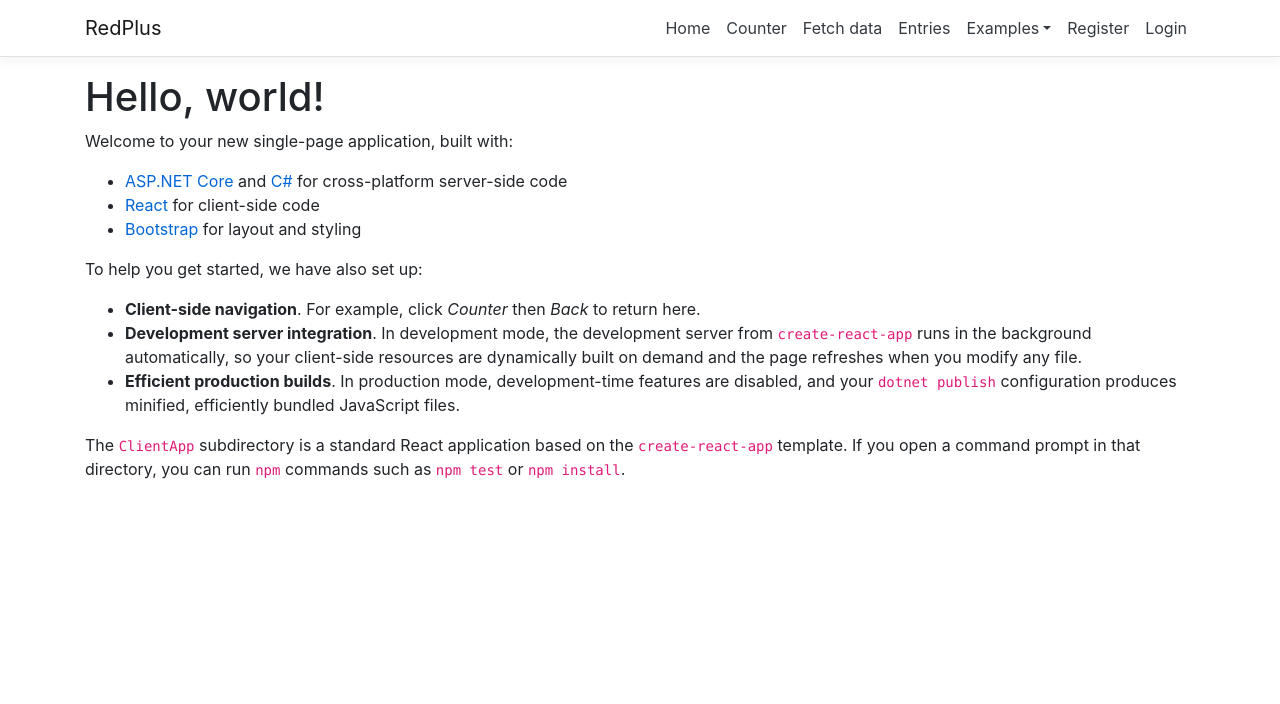
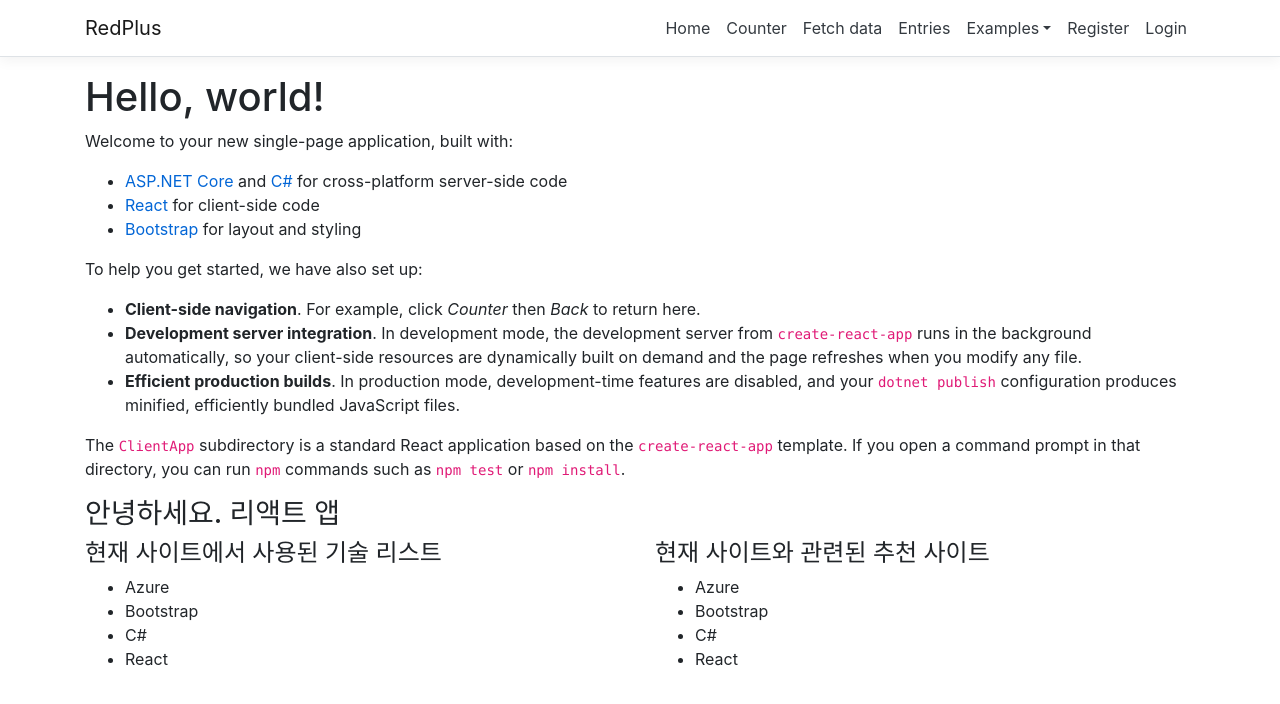
Before and after one commit to VisualAcademy/RedPlus.V31, a React (Create React App) app in the folder RedPlus/ClientApp/: page / in a window 1280 px wide. Shown: the top 704 px of the page. Built offline with nearby package versions, Linux system fonts and the light colour scheme; no server answers.

Commit message:
TechList

```diff
--- a/RedPlus/ClientApp/src/components/Home.js
+++ b/RedPlus/ClientApp/src/components/Home.js
@@ -1,10 +1,13 @@
 import React, { Component } from 'react';
+import { TechList } from './Shared/TechList/TechList';
+import { SiteList } from './Shared/SiteList/SiteList';
 
 export class Home extends Component {
     static displayName = Home.name;
 
-  render () {
+    render() {
         return (
+            <>
                 <div>
                     <h1>Hello, world!</h1>
                     <p>Welcome to your new single-page application, built with:</p>
@@ -21,6 +24,22 @@ export class Home extends Component {
                     </ul>
                     <p>The <code>ClientApp</code> subdirectory is a standard React application based on the <code>create-react-app</code> template. If you open a command prompt in that directory, you can run <code>npm</code> commands such as <code>npm test</code> or <code>npm install</code>.</p>
                 </div>
+                <div>
+                    <div>
+                        <h3>안녕하세요. 리액트 앱</h3>
+                    </div>
+                    <div className="row">
+                        <div className="col-md-6">
+                            <h4><i className="fa fa-wrench"></i>현재 사이트에서 사용된 기술 리스트</h4>
+                            <TechList></TechList>
+                        </div>
+                        <div className="col-md-6">
+                            <h4><i className="fa fa-sitemap"></i>현재 사이트와 관련된 추천 사이트</h4>
+                            <SiteList></SiteList>
+                        </div>
+                    </div>
+                </div>
+            </>
         );
     }
 }
```
Lines whose indentation alone changed are shown as unchanged.
